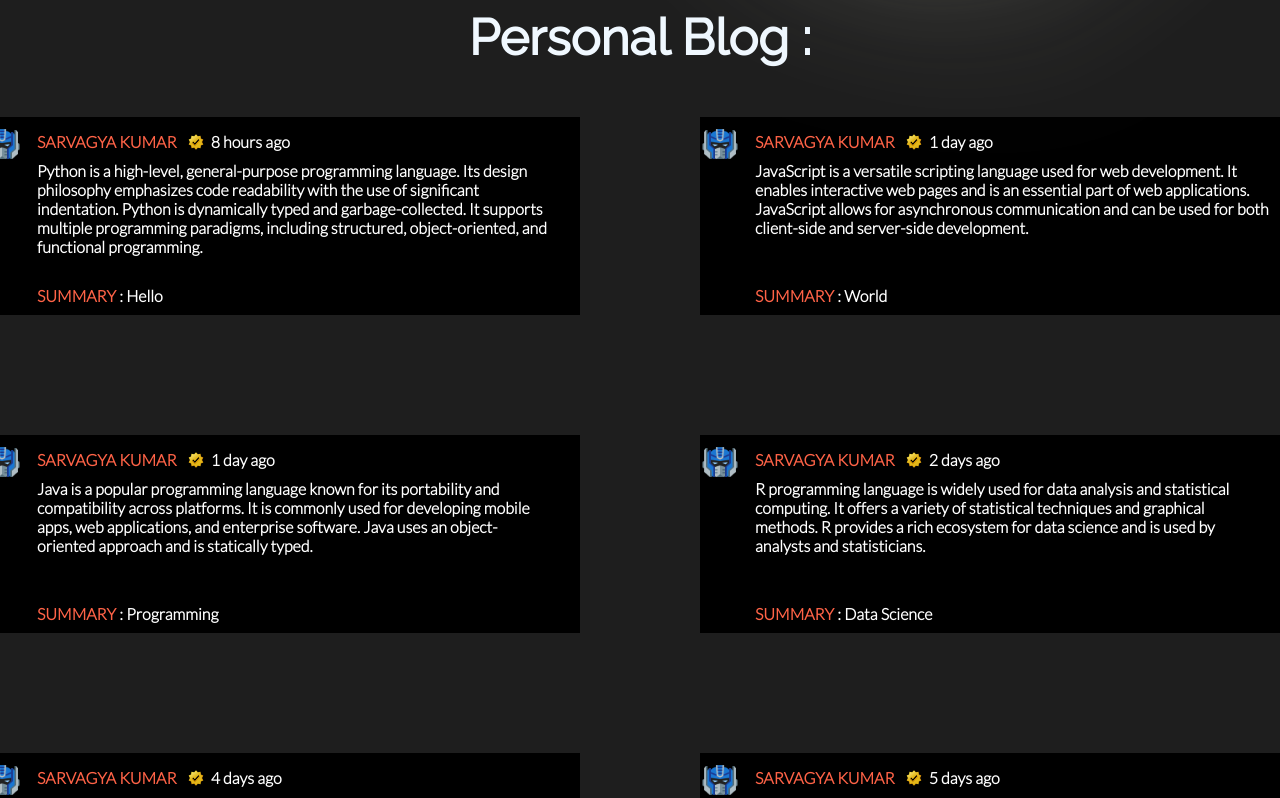
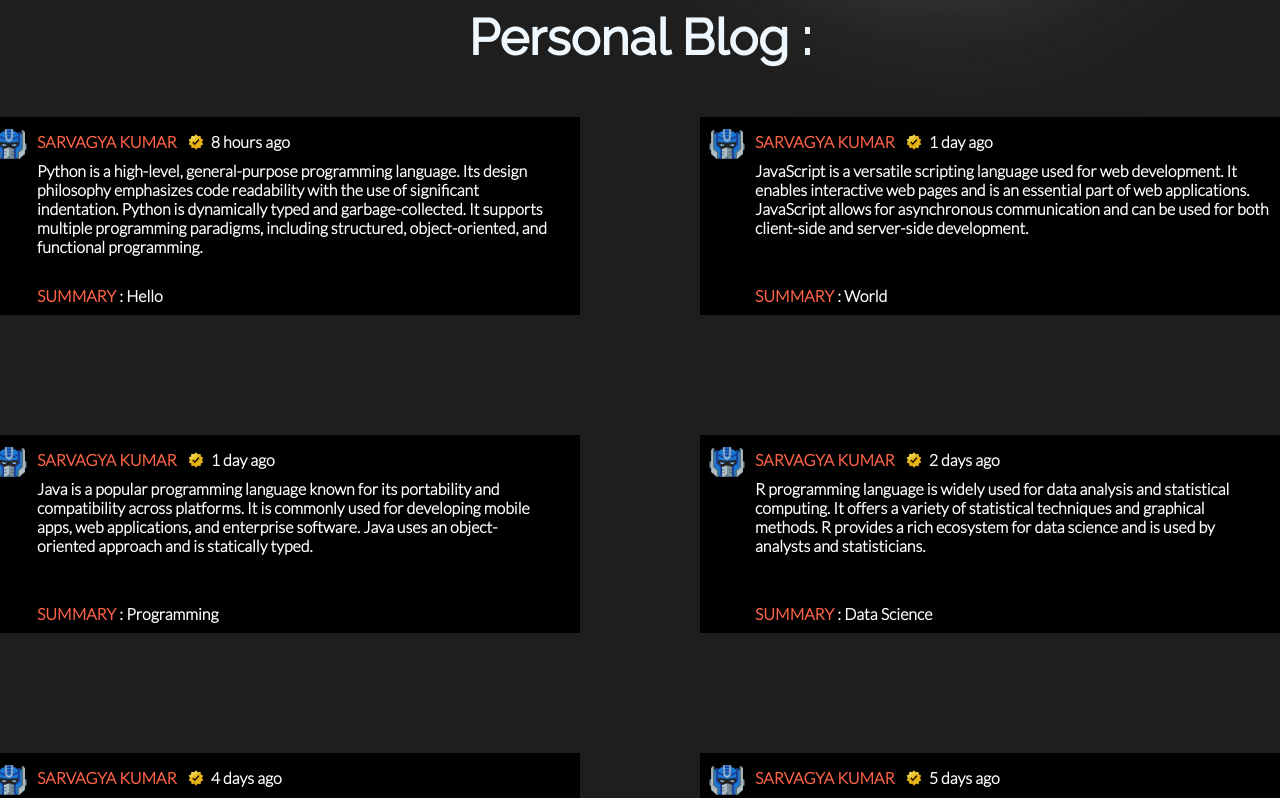
Before and after one commit to sarvagyakrcs/kumarSarvagya, a React (Create React App) app: page / in a window 1280 px wide. Shown: the part 840-1638 px from the top of the page. Built offline with nearby package versions, Linux system fonts and the light colour scheme.

Commit message:
Profile Pic Alignment

```diff
--- a/src/components/blogPostElement/blogPostElement.css
+++ b/src/components/blogPostElement/blogPostElement.css
@@ -49,6 +49,7 @@
     height: 40px;
     width: 40px;
     margin-top: 5px;
+    margin-left: 7px;
 }
 
 .verificationMark{
```
Also changed, not shown: 2 other files (tests, documents, lock files or other folders).
